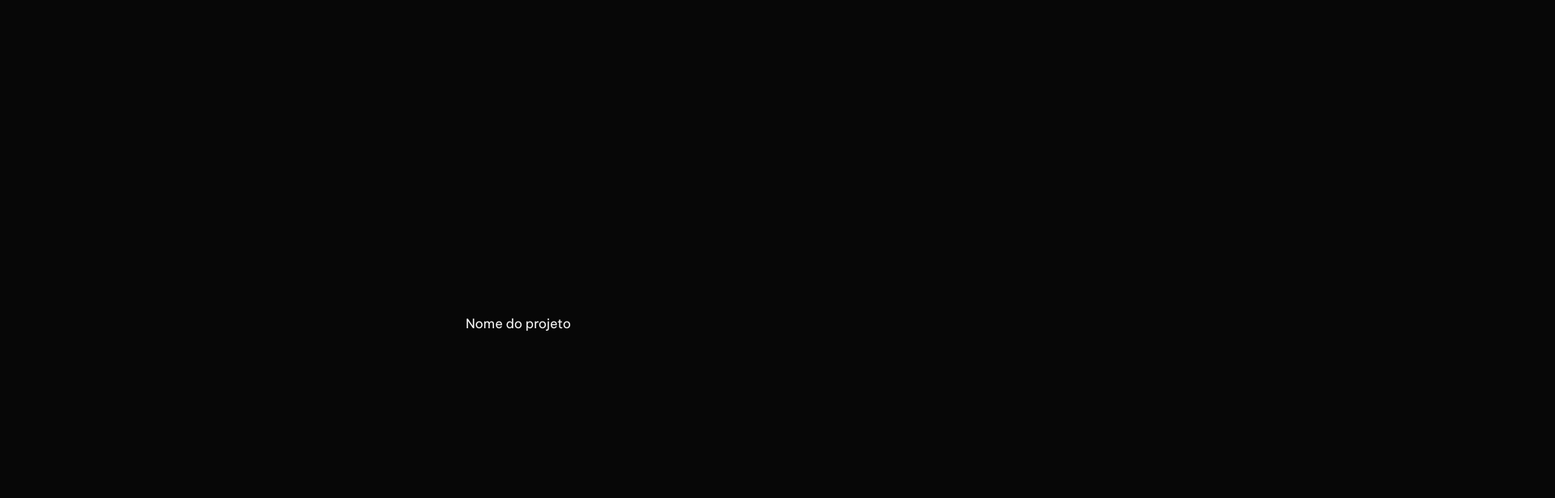
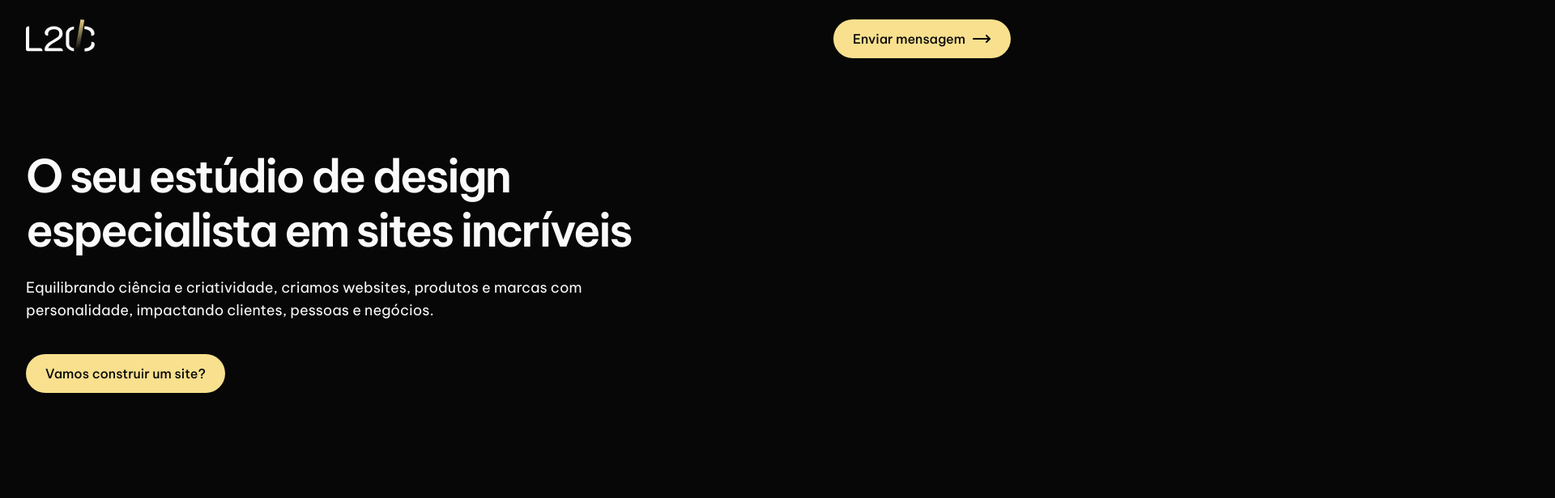
Before and after one commit to lucassamuel94/l20, a Next.js app: page / in a window 1280 px wide. Shown: the top 616 px of the page at 81% size, 1920 px wide, since content can reach past the window. Built offline with nearby package versions, Linux system fonts and the light colour scheme.

Commit message:
Update Home Page

```diff
--- a/app/page.tsx
+++ b/app/page.tsx
@@ -1,7 +1,55 @@
+import { siteConfig } from "@/config/site";
+
+import Link from "next/link";
+
+import CTA from "@/components/cta";
+import { Icons } from "@/components/icons";
+import { Button } from "@/components/ui/button";
+import { MoveRight } from "lucide-react";
+import { Cases, NossoProcesso, SitePorAssinatura, SitePremium, Valores, Vantagens } from "./sections";
+
+
+
 export default function Home() {
   return (
-    <main className="container flex min-h-screen items-center justify-center">
-      <h1>Nome do projeto</h1>
+    <main className="flex flex-col items-start">
+      <header className="container pt-6 lg:flex lg:items-center lg:justify-between">
+        <>
+          <h1 className="sr-only">L20 Comunicações</h1>
+          <Link href={'/'}>
+            <Icons.logo className="h-8 lg:h-12" />
+          </Link>
+        </>
+
+        <Button className="hidden items-center gap-2 lg:inline-flex ">
+          <span>Enviar mensagem</span>
+          <MoveRight />
+        </Button>
+      </header>
+
+      {/* HERO */}
+      <section id='hero' className="container flex flex-col items-start py-20 lg:py-28">
+
+        <div className="flex max-w-3xl flex-col">
+          <h2 className="heading2">O seu estúdio de design especialista em sites incríveis</h2>
+          <p className="mt-6 text-lg">Equilibrando ciência e criatividade, criamos websites, produtos e marcas com personalidade, impactando clientes, pessoas e negócios.</p>
+          <Button asChild className="mt-10 w-max">
+            <a href={siteConfig.links.whatsapp} target="_blank">
+              Vamos construir um site?
+            </a>
+          </Button>
+
+        </div>
+      </section>
+      <>
+        <SitePorAssinatura />
+        <SitePremium />
+        <Cases />
+        <Vantagens />
+        <CTA />
+        <NossoProcesso />
+        <Valores />
+      </>
     </main>
   )
 }
```
